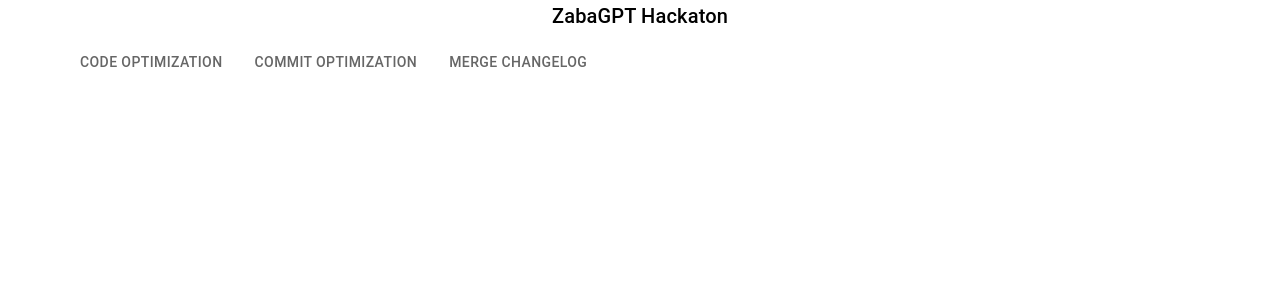
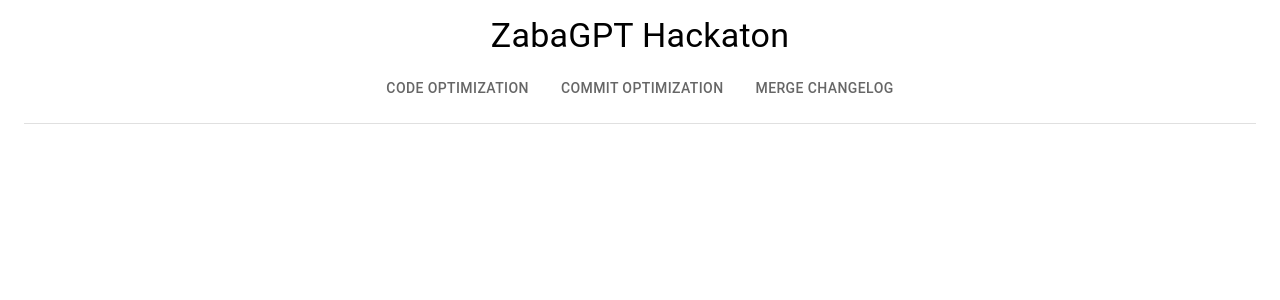
Before and after one commit to ibalaz/zabaGPT-final, a React (Create React App) app in the folder client/: page / in a window 1280 px wide. Shown: the top 300 px of the page. Built offline with nearby package versions, Linux system fonts and the light colour scheme.

Commit message:
Malo formatiranja i prompt s lijeve strane

```diff
--- a/client/src/components/home.js
+++ b/client/src/components/home.js
@@ -65,6 +65,7 @@ function Home() {
   const [projectUrl, setProjectUrl] = useState("");
 
   // merge
+  const [mergeUrlLabel, setMergeUrlLabel] = useState("Gitlab url merge requesta");
   const [mergeUrl, setMergeUrl] = useState("");
   const [changelogInput, setChangelogInput] = useState("");
   const [changelog, setChangelog] = useState("");
@@ -202,6 +203,7 @@ function Home() {
     })
     .then((res) => {
       if (res.data.success) {
+        setMergeUrlLabel("Gitlab url merge requesta " + res.data.mr_id);
         setChangelogInput(res.data.prompt);
         setChangelog(res.data.changelog);
         setLoading(false);
@@ -220,9 +222,9 @@ function Home() {
   }
 
   return (
-    <Container className="home" maxWidth="lg">
-      <Grid xl={12}>
-        <Typography variant="h6" gutterBottom>
+    <Container className="home" maxWidth="xl">
+      <Grid xl={12} height="50px">
+        <Typography variant="h4" gutterBottom mt="15px">
           ZabaGPT Hackaton
         </Typography>
       </Grid>
@@ -230,12 +232,19 @@ function Home() {
         value={value}
         onChange={handleChange}
         aria-label="basic tabs example"
+        centered
       >
         <Tab label="Code optimization" {...a11yProps(0)} />
         <Tab label="Commit optimization" {...a11yProps(1)} />
         <Tab label="Merge changelog" {...a11yProps(2)} />
       </Tabs>
-      <TabPanel value={value} index={0}>
+      <Grid xl={12} height="10px"></Grid>
+      <Grid xl={12} height="10px">
+        <Divider></Divider>
+      </Grid>
+      <Grid xl={12} height="10px"></Grid>
+       {/*  Mislav */}
+       <TabPanel value={value} index={0}>
         <Grid container spacing={2}>
           <Grid xs={6}>
             <Box sx={{ mb: 2 }}>
@@ -302,19 +311,18 @@ function Home() {
           </Grid>
         </Grid>
       </TabPanel>
+      {/*  Baki */}
       <TabPanel value={value} index={1}>
         <Grid container spacing={2}>
           <Grid xs={6}>
             <Box sx={{ mb: 2 }}>
-              <Grid xs={12}>
-                <Divider></Divider>
-              </Grid>
               <Grid xs={12}>
                 <TextField
                   id="projectUrl"
                   label="Gitlab url projekta"
                   value={projectUrl}
                   onChange={handleChangeUserUrl}
+                  fullWidth
                 />
               </Grid>
               <Grid xs={12}>
@@ -399,19 +407,18 @@ function Home() {
           </Grid>
         </Grid>
       </TabPanel>
+      {/*  DanBi */}
       <TabPanel value={value} index={2}>
-      <Grid container spacing={2}>
+        <Grid container spacing={2}>
           <Grid xs={6}>
             <Box sx={{ mb: 2 }}>
               <Grid xs={12}>
-                <Divider></Divider>
-              </Grid>
-              <Grid xs={12}>
                 <TextField
                   id="mergeUrl"
-                  label="Gitlab url merga"
+                  label={mergeUrlLabel}
                   value={mergeUrl}
                   onChange={handleChangeMergeUrl}
+                  fullWidth
                 />
               </Grid>
               <Grid xs={12}>
@@ -427,15 +434,9 @@ function Home() {
                   Pošalji
                 </Button>
               </Grid>
-            </Box>
-          </Grid>
-          <Divider
-            orientation="vertical"
-            flexItem
-            sx={{ mr: "-1px" }}
-          ></Divider>
-          <Grid xs={6}>
-            <Box sx={{ mb: 2 }}>
+              <Grid xs={12}>
+                <Divider></Divider>
+              </Grid>
               <Grid xs={12} textAlign={"left"}>
                 <Typography
                   variant="button"
@@ -449,10 +450,22 @@ function Home() {
               </Grid>
               <Grid xs={12}>
                 {!error && !loading && (
-                  <Review value={changelogInput} readonly></Review>
+                <Review value={changelogInput} readonly></Review>
                 )}
                 {loading && <CircularProgress color="success" />}
-
+              </Grid>
+            </Box>
+          </Grid>
+          <Divider
+            orientation="vertical"
+            flexItem
+            sx={{ mr: "-1px" }}
+          ></Divider>
+          <Grid xs={6}>
+            <Box sx={{ mb: 2 }}>
+              <Grid xs={12}>
+                <Grid xs={12} textAlign={"left"} height="142px">
+                </Grid>
                 <Grid xs={12} textAlign={"left"}>
                   <Typography
                     variant="button"
--- a/client/src/components/review.js
+++ b/client/src/components/review.js
@@ -28,7 +28,7 @@ function Review(props) {
   return (
     <Grid container spacing={2}>
       <Grid xs={12}>
-        <StyledTextarea aria-label="empty textarea" placeholder="Empty" aria-multiline={true} minRows={3} maxRows={25} value={props.value} style={{ width: "100%" }} />
+        <StyledTextarea aria-label="empty textarea" placeholder="Empty" aria-multiline={true} minRows={3} maxRows={32} value={props.value} style={{ width: "96%" }} />
       </Grid>
     </Grid>
   );
```
Also changed, not shown: 2 other files (tests, documents, lock files or other folders).
